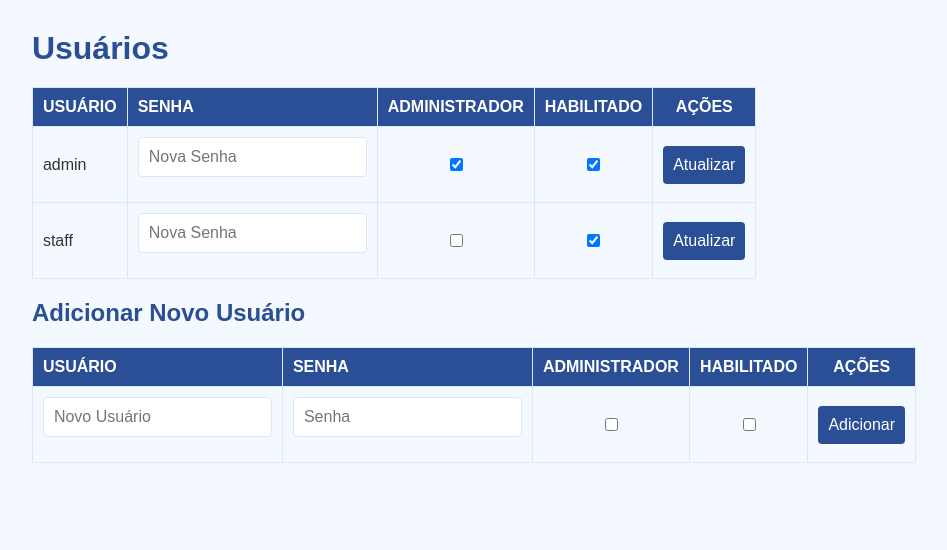
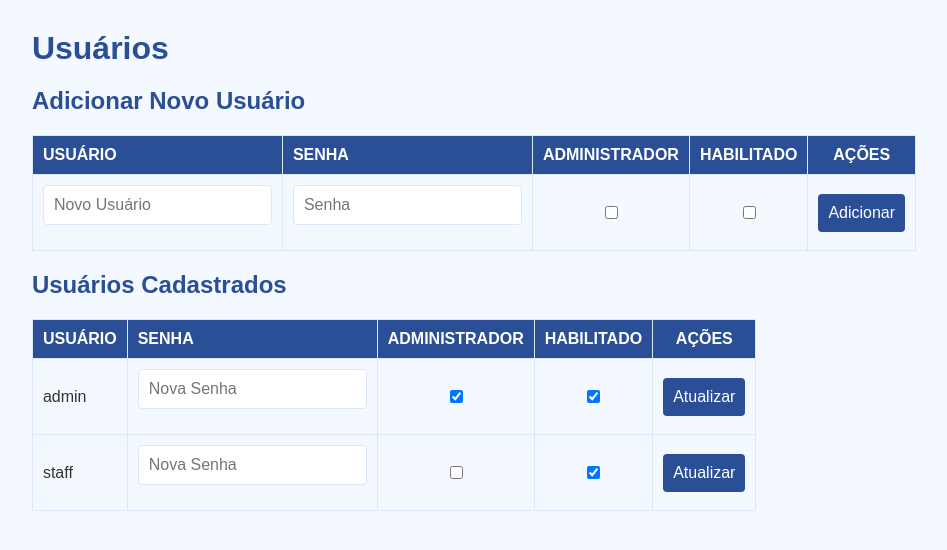
Before and after one commit to edupmon/webapp, a PHP site: page /users.php in a window 1280 px wide. Shown: the top 550 px of the page, without its empty margins (166-1113 px from the left). Run offline with PHP 8.4, Linux system fonts and the light colour scheme; a user stored in the database is signed in; data comes from the database, SQL or seed files in the repository.

Commit message:
Minor changes

```diff
--- a/users.php
+++ b/users.php
@@ -160,126 +160,118 @@ $conn->close();
     <link rel="stylesheet" href="styles.css">
     <script src="https://code.jquery.com/jquery-3.6.0.min.js"></script>
     <script>
-    // Reusable validation function
-    function validateField(field, value) {
-        const validators = {
-            password: /^(?=.*[A-Z])(?=.*\d)(?=.*[!@#$%^&*(),.?":{}|<>])[A-Za-z\d!@#$%^&*(),.?":{}|<>]{8,}$/,
-            username: /^[a-z]{4,12}$/,
-        };
+        // Handle form submission via AJAX
+        $(document).on('submit', '.user-form, .add-user-form', function(event) {
+            event.preventDefault();
 
-        if (!validators[field]) {
-            console.warn(`No validator defined for field: ${field}`);
-            return true; // Default to valid if no validator is defined
-        }
-
-        return validators[field].test(value);
-    }
-
-    // Reusable function to submit a form via AJAX
-    function submitFormAjax(form, url, successMessage, errorMessage) {
+            const form = $(this);
             const formData = form.serialize(); // Serialize form data
 
+            // Submit form via AJAX
             $.ajax({
-            url: url,
+                url: 'users.php',
                 type: 'POST',
                 data: formData,
                 dataType: 'json',
-            success: function (response) {
+                success: function(response) {
                     if (response.success) {
-                    alert(successMessage);
-                    form[0].reset(); // Clear form fields
+                        alert('Operação realizada com sucesso!');
                         location.reload(); // Reload the page to reflect changes
                     } else {
-                    alert(response.error || errorMessage);
+                        alert(response.error || 'Erro ao gravar alterações.');
                     }
                 },
-            error: function (xhr, status, error) {
+                error: function(xhr, status, error) {
                     console.error('Erro ao processar solicitação:', status, error);
                     alert('Erro na comunicação com o servidor.');
                 }
             });
-    }
-
-    // Handle form submission via AJAX
-    $(document).on('submit', '.user-form, .add-user-form', function (event) {
-        event.preventDefault(); // Prevent the default form submission
-
-        const form = $(this);
-        const isAddUser = form.hasClass('add-user-form'); // Determine the form type
-        const field = isAddUser ? 'username' : 'password';
-        const input = form.find(`input[name="${field}"]`);
-        const value = input.val();
-
-        // Client-side validation
-        if (value && !validateField(field, value)) {
-            const errorMessage = isAddUser
-                ? 'O nome de usuário deve conter apenas letras minúsculas (a-z), sem espaços, com 4 a 12 caracteres.'
-                : 'A senha deve ter pelo menos 8 caracteres, incluindo um número, uma letra maiúscula e um caractere especial.';
-            alert(errorMessage);
-            return;
-        }
-
-        // Submit form via AJAX
-        const successMessage = isAddUser
-            ? 'Usuário adicionado com sucesso!'
-            : 'Alterações efetuadas com sucesso!';
-        const errorMessage = isAddUser
-            ? 'Erro ao adicionar usuário.'
-            : 'Erro ao gravar alterações.';
-
-        submitFormAjax(form, 'users.php', successMessage, errorMessage);
         });
     </script>
 </head>
 <body>
     <div class="main">
         <h1>Usuários</h1>
-        <div class="table-container">
+
+        <!-- Add New User (Admin Only) -->
+        <?php if ($isAdmin): ?>
+            <div class="add-user-container">
+                <h2>Adicionar Novo Usuário</h2>
+                <form class="add-user-form">
+                    <table>
+                        <thead>
+                            <tr>
+                                <th>Usuário</th>
+                                <th>Senha</th>
+                                <th style="text-align:center;">Administrador</th>
+                                <th style="text-align:center;">Habilitado</th>
+                                <th style="text-align:center;">Ações</th>
+                            </tr>
+                        </thead>
+                        <tbody>
+                            <tr>
+                                <td>
+                                    <input type="text" name="username" placeholder="Novo Usuário" required>
+                                </td>
+                                <td>
+                                    <input type="text" name="password" placeholder="Senha" required>
+                                </td>
+                                <td style="text-align:center;">
+                                    <input type="checkbox" name="admin" value="1">
+                                </td>
+                                <td style="text-align:center;">
+                                    <input type="checkbox" name="enabled" value="1">
+                                </td>
+                                <td style="text-align:center;">
+                                    <input type="hidden" name="new_user" value="1">
+                                    <button type="submit">Adicionar</button>
+                                </td>
+                            </tr>
+                        </tbody>
+                    </table>
+                </form>
+            </div>
+        <?php endif; ?>
+
+        <!-- Existing Users -->
+        <div class="user-container">
+            <h2>Usuários Cadastrados</h2>
             <table>
                 <thead>
                     <tr>
                         <th>Usuário</th>
                         <th>Senha</th>
                         <?php if ($isAdmin): ?>
-                        	<th style="text-align: center; vertical-align: middle;">Administrador</th>
+                            <th style="text-align:center;">Administrador</th>
+                            <th style="text-align:center;">Habilitado</th>
                         <?php endif; ?>
-                        <?php if ($isAdmin): ?>
-                        	<th style="text-align: center; vertical-align: middle;">Habilitado</th>
-                        <?php endif; ?>
-                        <th style="text-align: center; vertical-align: middle;">Ações</th>
+                        <th style="text-align:center;">Ações</th>
                     </tr>
                 </thead>
                 <tbody>
                     <?php foreach ($users as $user): ?>
                         <tr>
                             <form class="user-form">
-                                <!-- Username -->
-                                <td style="text-align: left; vertical-align: middle;">
+                                <td>
                                     <input type="hidden" name="username" value="<?php echo htmlspecialchars($user['username']); ?>">
                                     <?php echo htmlspecialchars($user['username']); ?>
                                 </td>
-                                <!-- Password (Plain text input) -->
-                                <td style="text-align: left; vertical-align: middle;">
+                                <td>
                                     <?php if ($isAdmin || $user['username'] === $username): ?>
                                         <input type="text" name="password" placeholder="Nova Senha">
                                     <?php else: ?>
                                         <input type="text" placeholder="********" readonly>
                                     <?php endif; ?>
                                 </td>
-                                <!-- Enabled -->
                                 <?php if ($isAdmin): ?>
-                                	<td style="text-align: center; vertical-align: middle;">
+                                    <td style="text-align:center;">
                                         <input type="checkbox" name="admin" value="1" <?php echo $user['user_admin'] ? 'checked' : ''; ?>>
                                     </td>
-                                <?php endif; ?>
-                                <!-- Enabled -->
-                                <?php if ($isAdmin): ?>
-                                	<td style="text-align: center; vertical-align: middle;">
+                                    <td style="text-align:center;">
                                         <input type="checkbox" name="enabled" value="1" <?php echo $user['enabled'] ? 'checked' : ''; ?>>
                                     </td>
                                 <?php endif; ?>
-                                <!-- Save Button -->
-                                <td style="text-align: center; vertical-align: middle;">
+                                <td style="text-align:center;">
                                     <button type="submit">Atualizar</button>
                                 </td>
                             </form>
@@ -288,45 +280,6 @@ $conn->close();
                 </tbody>
             </table>
         </div>
-        <!-- Show "Adicionar Novo Usuário" only for admin -->
-        <?php if ($isAdmin): ?>
-        <div class="add-user-container">
-            <h2>Adicionar Novo Usuário</h2>
-            <table>
-                <thead>
-                    <tr>
-                        <th>Usuário</th>
-                        <th>Senha</th>
-                        <th style="text-align: center; vertical-align: middle;">Administrador</th>
-                        <th style="text-align: center; vertical-align: middle;">Habilitado</th>
-                        <th style="text-align: center; vertical-align: middle;">Ações</th>
-                    </tr>
-                </thead>
-                <tbody>
-                    <tr>
-                        <form class="add-user-form">
-                            <td style="text-align: left; vertical-align: middle;">
-                                <input type="text" name="username" placeholder="Novo Usuário" required>
-                            </td>
-                            <td style="text-align: left; vertical-align: middle;">
-                                <input type="text" name="password" placeholder="Senha" required>
-                            </td>
-                            <td style="text-align: center; vertical-align: middle;">
-                                <input type="checkbox" name="admin" value="1">
-                            </td>
-                            <td style="text-align: center; vertical-align: middle;">
-                                <input type="checkbox" name="enabled" value="1">
-                            </td>
-                            <td style="text-align: center; vertical-align: middle;">
-                                <input type="hidden" name="new_user" value="1">
-                                <button type="submit">Adicionar</button>
-                            </td>
-                        </form>
-                    </tr>
-                </tbody>
-            </table>
-        </div>
-        <?php endif; ?>
     </div>
 </body>
 </html>
```
Lines whose indentation alone changed are shown as unchanged.
